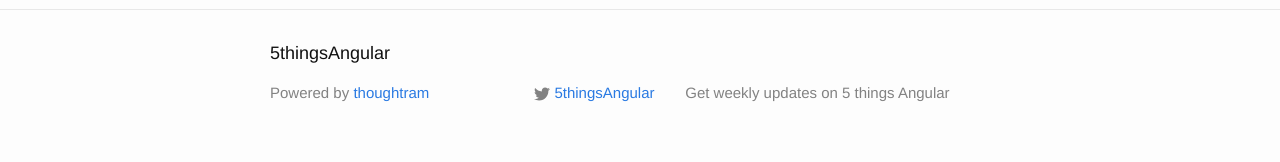
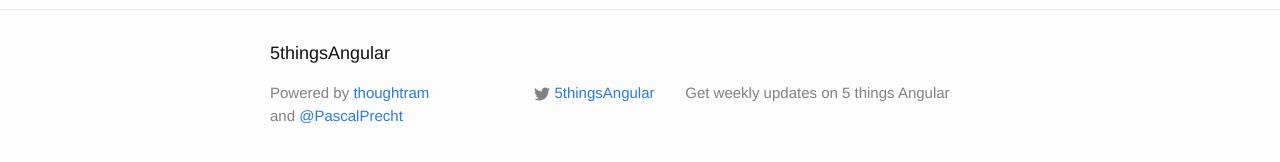
Before and after one commit to lacolaco/5thingsAngular.github.io, a Jekyll site: the page built from about.md, in a window 1280 px wide. Shown: the part 389-551 px from the top of the page. Built offline with Jekyll 4.4.1, drawn with Linux system fonts in a browser that asks for light colours.

Commit message:
adds collaborator to footer

```diff
--- a/_includes/footer.html
+++ b/_includes/footer.html
@@ -8,6 +8,7 @@
       <div class="footer-col  footer-col-1">
         <ul class="contact-list">
           <li>Powered by <a href="http://thoughtram.io" title="thoughtram">thoughtram</a></li>
+          <li>and <a href="#">@PascalPrecht</a></li>
         </ul>
       </div>
 
```
